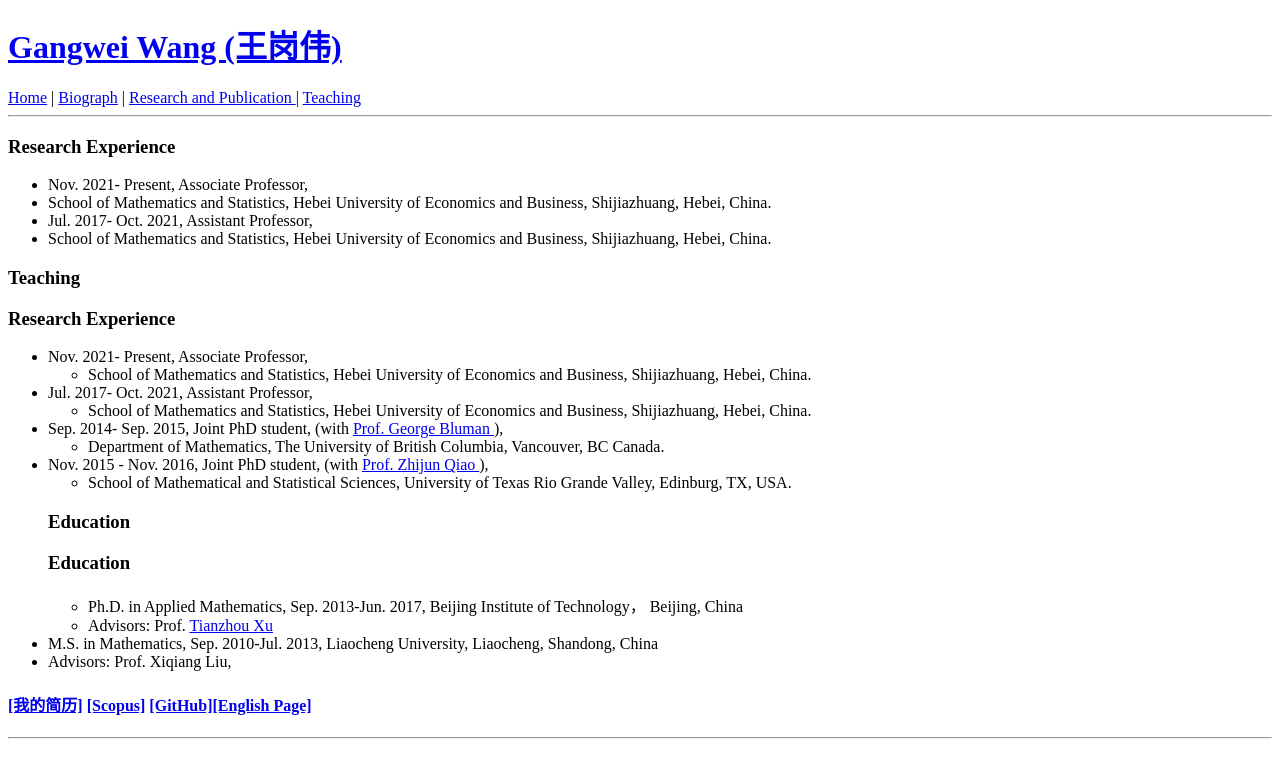
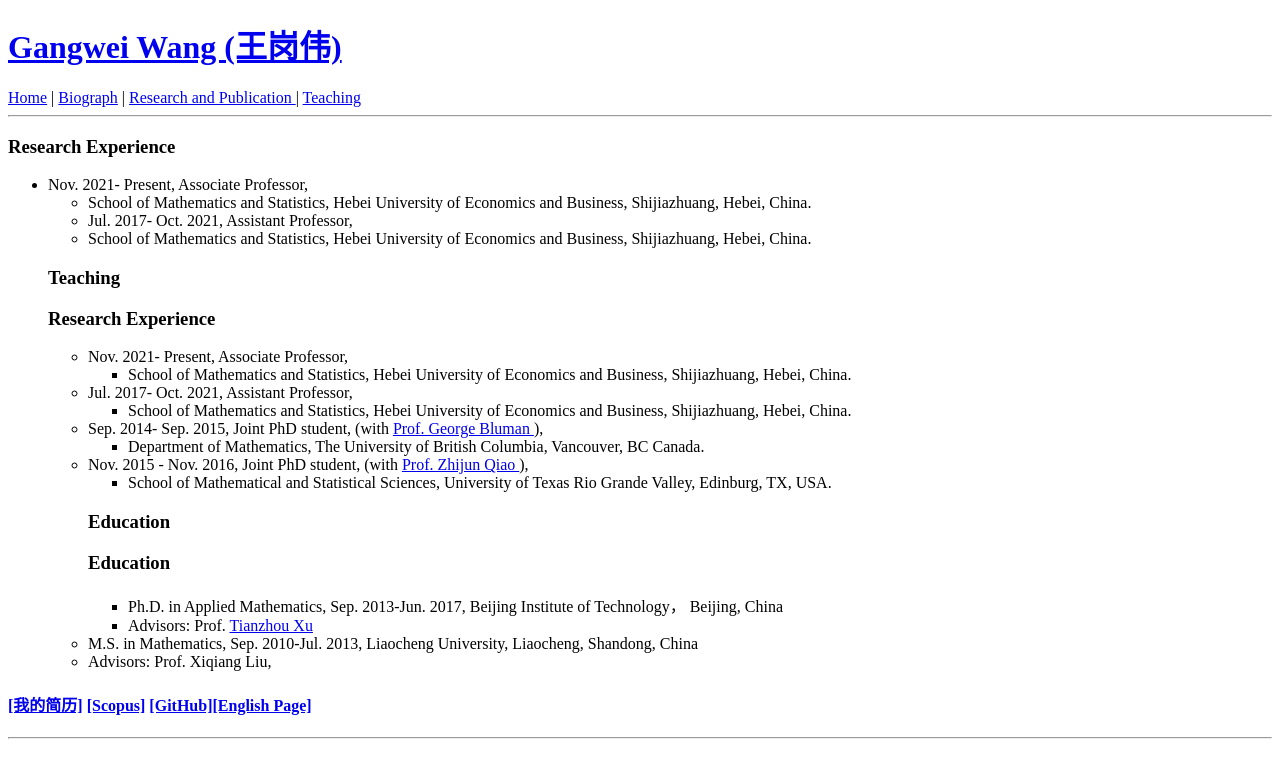
Before and after one commit to wanggangwei82/wanggangwei82.github.io, a Jekyll site: the page built from biography/index.html, in a window 1280 px wide. Shown: the top 778 px of the page. Built offline with Jekyll 4.4.1, drawn with Linux system fonts in a browser that asks for light colours.

```diff
--- a/biography/index.html
+++ b/biography/index.html
@@ -9,7 +9,9 @@ layout: default
 
 <!-- wp:list {"fontSize":"small"} -->
 <ul class="has-small-font-size"><!-- wp:list-item -->
-<li>Nov. 2021- Present, Associate Professor,</li>
+<li>Nov. 2021- Present, Associate Professor,
+  <!-- wp:list -->
+<ul><!-- wp:list-item -->
   <li>School of Mathematics and Statistics,
 Hebei University of Economics and Business, Shijiazhuang, Hebei, China.</li>
 <!-- /wp:list-item -->
```
